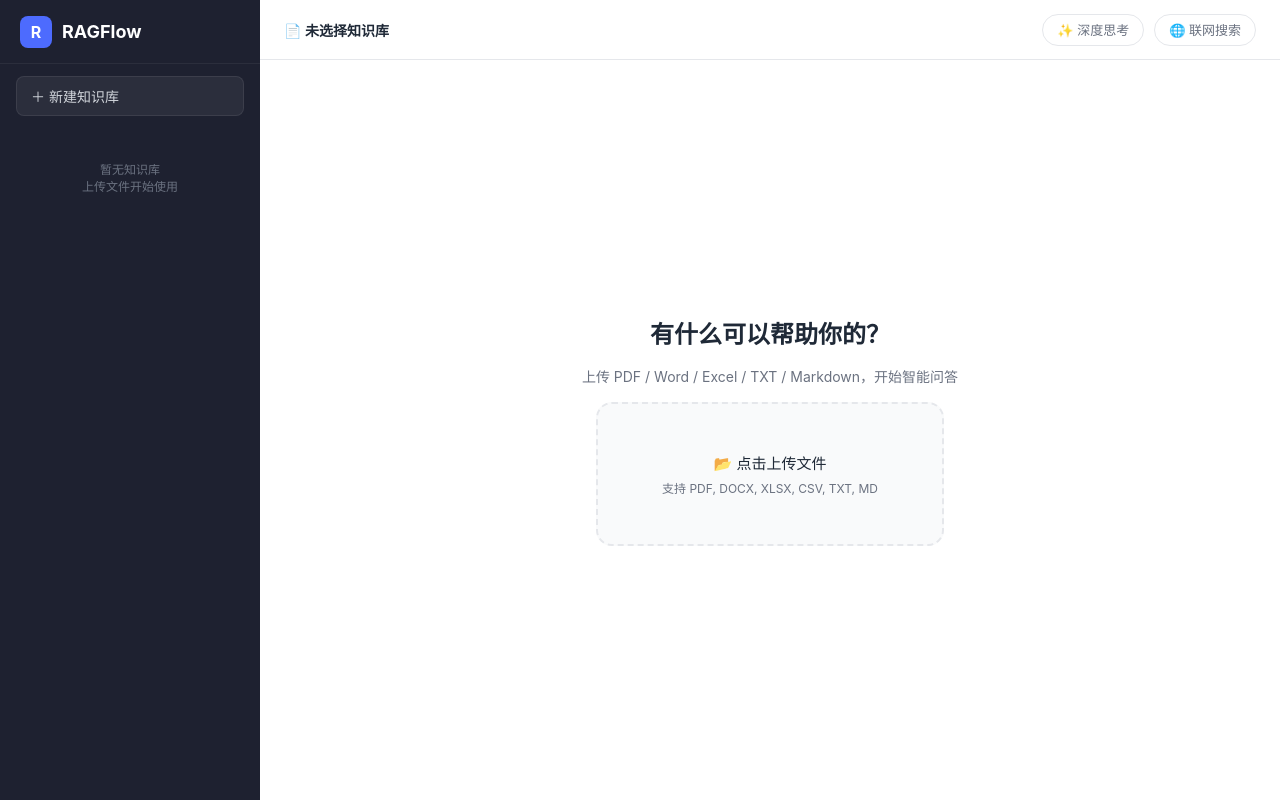
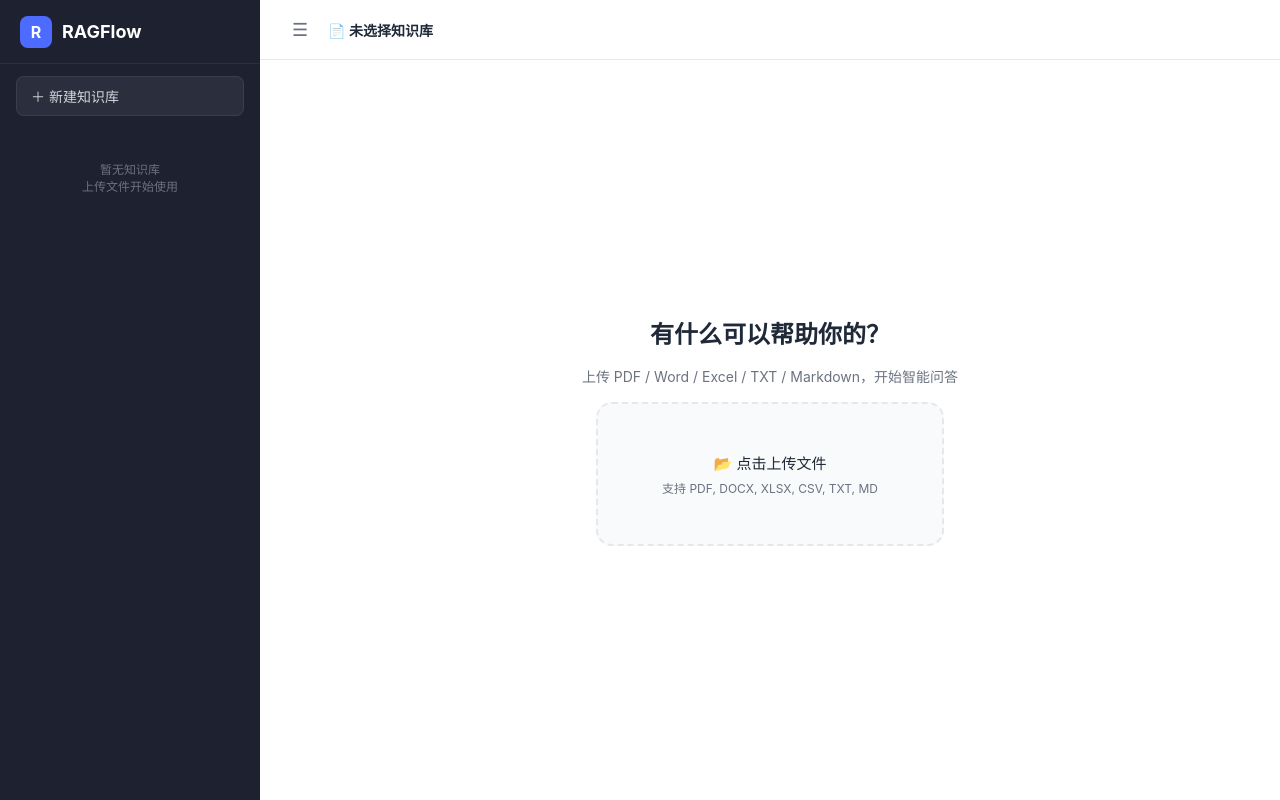
Before and after one commit to HluckyRing/RAGFlow, a FastAPI app: page / in a window 1280 px wide. Run offline with FastAPI, Linux system fonts and the light colour scheme; data that the repository does not hold is empty.

Commit message:
ui: 移除联网搜索/深度思考按钮，添加侧边栏折叠功能

```diff
--- a/templates/index.html
+++ b/templates/index.html
@@ -49,10 +49,11 @@ body { font-family: -apple-system, BlinkMacSystemFont, "Segoe UI", Roboto, "Helv
 .main { flex: 1; display: flex; flex-direction: column; background: var(--main-bg); height: 100vh; }
 .topbar { height: 60px; padding: 0 24px; display: flex; align-items: center; justify-content: space-between; border-bottom: 1px solid var(--border); flex-shrink: 0; }
 .topbar-left { display: flex; align-items: center; gap: 8px; font-size: 14px; font-weight: 600; color: var(--text-primary); }
-.topbar-right { display: flex; gap: 10px; }
-.pill { height: 32px; padding: 0 14px; border-radius: 16px; border: 1px solid var(--border); background: #fff; font-size: 13px; color: var(--text-secondary); cursor: pointer; display: flex; align-items: center; gap: 6px; transition: all .2s; }
-.pill:hover { background: #F3F4F6; }
-.pill.on { background: var(--brand); color: #fff; border-color: var(--brand); }
+
+/* ── Sidebar Toggle ── */
+.sidebar-toggle { width: 32px; height: 32px; border-radius: 8px; border: none; background: transparent; color: var(--text-secondary); cursor: pointer; font-size: 18px; display: flex; align-items: center; justify-content: center; transition: all .2s; margin-right: 4px; }
+.sidebar-toggle:hover { background: #F3F4F6; }
+.sidebar.hidden { display: none; }
 
 /* ── Chat ── */
 .chat-area { flex: 1; overflow-y: auto; padding: 24px 0; }
@@ -134,10 +135,9 @@ body { font-family: -apple-system, BlinkMacSystemFont, "Segoe UI", Roboto, "Helv
 
 <main class="main">
     <header class="topbar">
-        <div class="topbar-left" id="topbarModel">📄 未选择知识库</div>
-        <div class="topbar-right">
-            <button class="pill" id="pillDeep" onclick="togglePill(this)">✨ 深度思考</button>
-            <button class="pill" id="pillWeb" onclick="togglePill(this)">🌐 联网搜索</button>
+        <div class="topbar-left">
+            <button class="sidebar-toggle" onclick="toggleSidebar()" title="隐藏/显示侧边栏">☰</button>
+            <span id="topbarModel">📄 未选择知识库</span>
         </div>
     </header>
 
@@ -363,7 +363,9 @@ function updateSendBtn() {
     btn.disabled = !has;
     btn.classList.toggle('active', has);
 }
-function togglePill(btn) { btn.classList.toggle('on'); }
+function toggleSidebar() {
+    document.querySelector('.sidebar').classList.toggle('hidden');
+}
 function toast(msg, isErr) {
     const t = document.createElement('div');
     t.className = 'toast' + (isErr ? ' error' : '');
```
